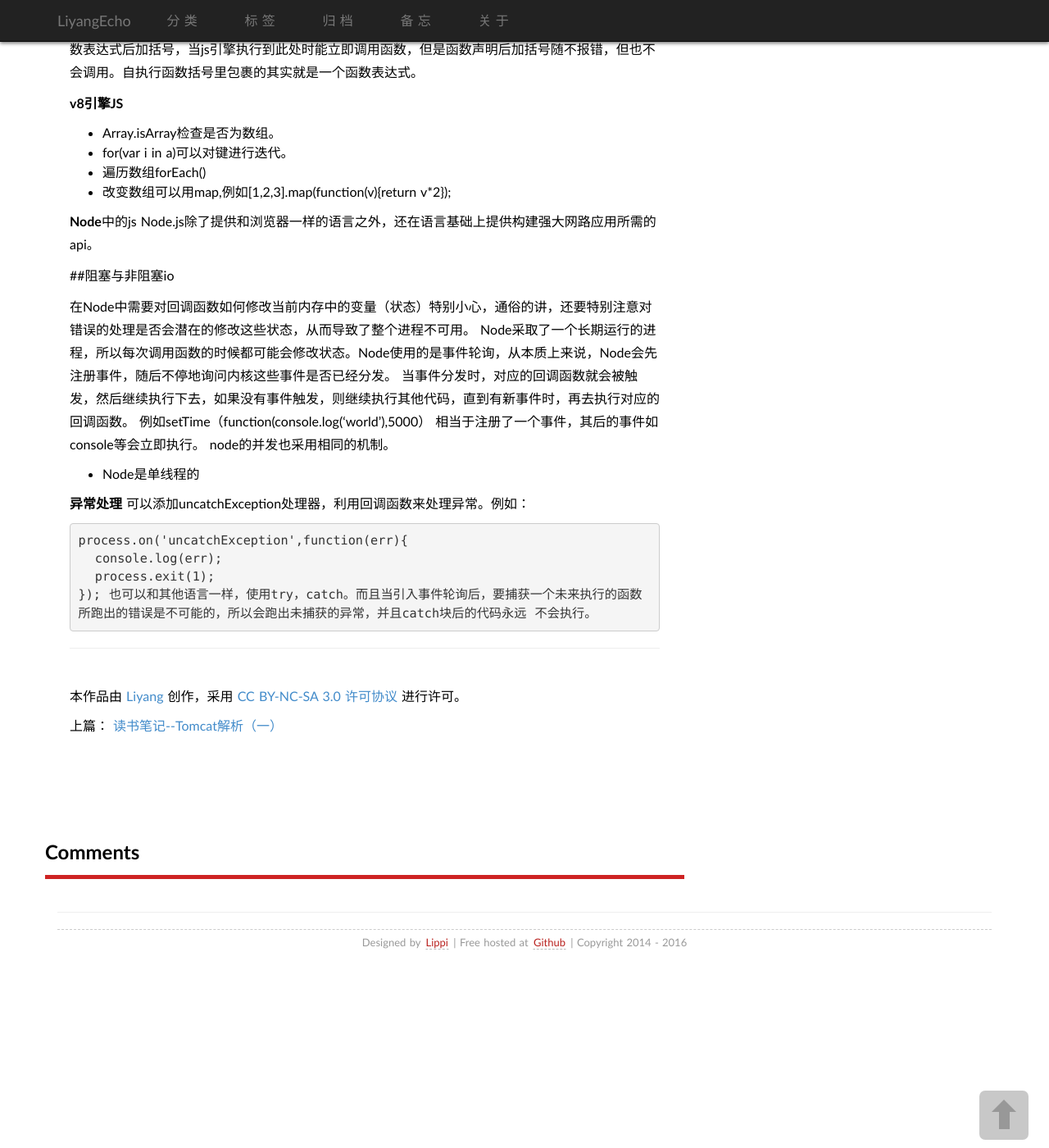
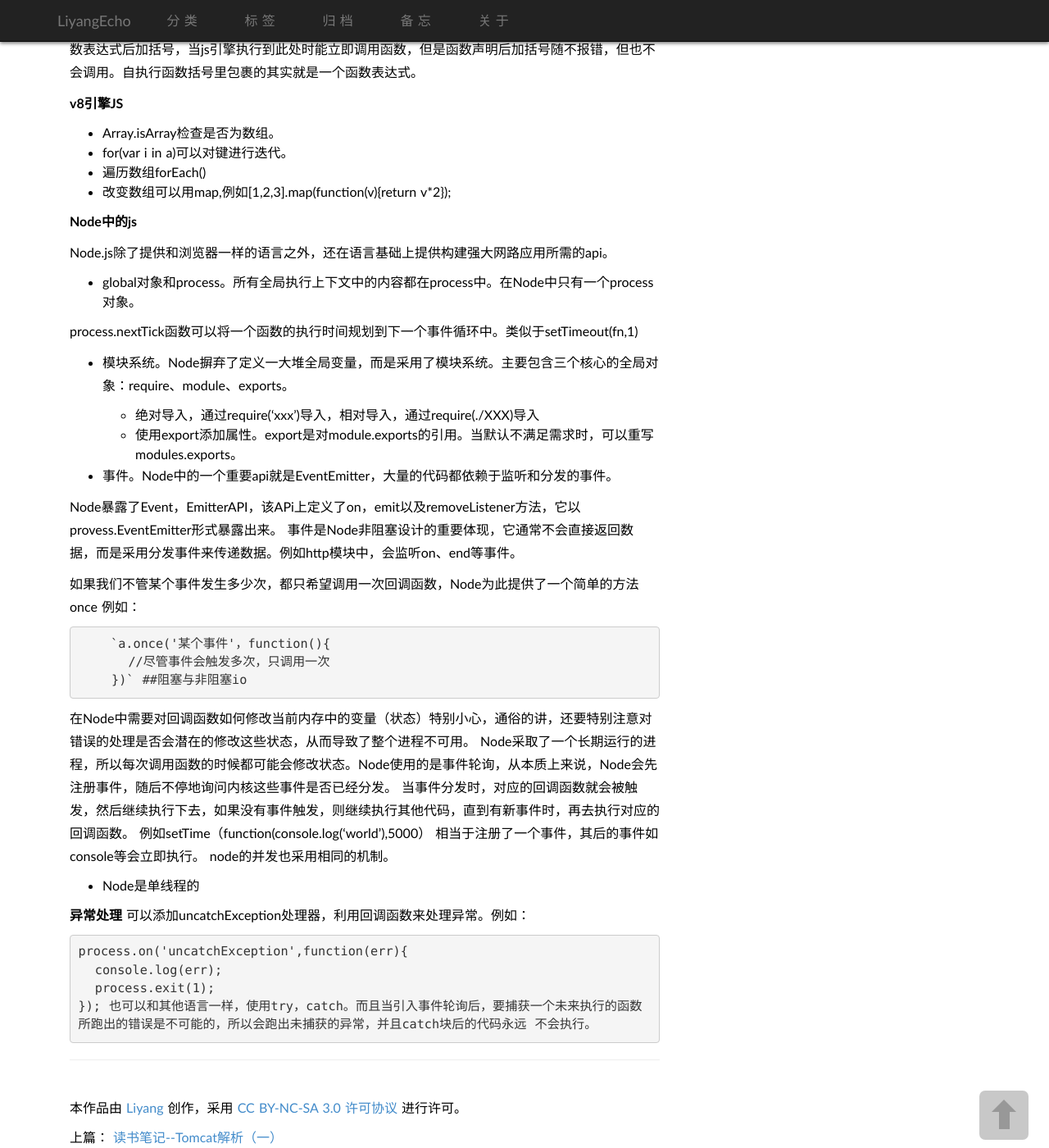
Before and after one commit to coodlyer/coodlyer.github.io, a Jekyll site: the page built from _posts/2016-12-07-Node.js学习笔记.md, in a window 1280 px wide and 1400 px high, scrolled down 1276 px. Shown: the whole window at 82% size. Built offline with Jekyll 4.4.1, drawn with Linux system fonts in a browser that asks for light colours; some web fonts are replaced; comment, search, counter and statistics services are not loaded.

Commit message:
update article

```diff
--- a/_posts/2016-12-07-Node.js学习笔记.md
+++ b/_posts/2016-12-07-Node.js学习笔记.md
@@ -17,6 +17,7 @@ angularJs完成部分业务逻辑，Node.js纯新手。本篇博文只是用来
 我暂时使用的编辑器为sublime text3，可以参考博文[mac下安装sublime text3 nodeJs环境](http://blog.csdn.net/phil_young/article/details/50950206)
 
 ## 服务端 javaScript
+
 Node.js事实上就是另外一种上下文，它允许在后端（脱离浏览器环境运行JavaScript代码）
 
 要实现在后台运行JavaScript代码，代码需要先被解释然后正确的执行。Node.js的原理正是如此，
@@ -45,6 +46,7 @@ Node.js事实上就是另外一种上下文，它允许在后端（脱离浏览
   函数来进行回调。
 
 ## JavaScript与Node中的js
+
   JavaScript类型包括简单类型和复杂类型，访问基本类型访问的是值，访问复杂类型，访问的是对值得引用。例如`var a = ["test"];var b = a`;修改b即为修改a
 
   typeOf不会把null识别为null，例如`typeof null == 'object' `为true。[]也为object。
@@ -62,9 +64,30 @@ Node.js事实上就是另外一种上下文，它允许在后端（脱离浏览
   - 改变数组可以用map,例如[1,2,3].map(function(v){return v*2});
 
 
-  **Node**中的js
+  **Node中的js**
+
   Node.js除了提供和浏览器一样的语言之外，还在语言基础上提供构建强大网路应用所需的api。
 
+  - global对象和process。所有全局执行上下文中的内容都在process中。在Node中只有一个process对象。
+
+  process.nextTick函数可以将一个函数的执行时间规划到下一个事件循环中。类似于setTimeout(fn,1)
+
+  - 模块系统。Node摒弃了定义一大堆全局变量，而是采用了模块系统。主要包含三个核心的全局对象：require、module、exports。
+
+    +  绝对导入，通过require('xxx')导入，相对导入，通过require(./XXX)导入
+    +  使用export添加属性。export是对module.exports的引用。当默认不满足需求时，可以重写modules.exports。
+
+  - 事件。Node中的一个重要api就是EventEmitter，大量的代码都依赖于监听和分发的事件。
+
+  Node暴露了Event，EmitterAPI，该APi上定义了on，emit以及removeListener方法，它以provess.EventEmitter形式暴露出来。
+  事件是Node非阻塞设计的重要体现，它通常不会直接返回数据，而是采用分发事件来传递数据。例如http模块中，会监听on、end等事件。
+
+  如果我们不管某个事件发生多少次，都只希望调用一次回调函数，Node为此提供了一个简单的方法once
+  例如：
+
+        `a.once('某个事件'，function(){
+          //尽管事件会触发多次，只调用一次
+        })`
 ##阻塞与非阻塞io
 
 在Node中需要对回调函数如何修改当前内存中的变量（状态）特别小心，通俗的讲，还要特别注意对错误的处理是否会潜在的修改这些状态，从而导致了整个进程不可用。
```
